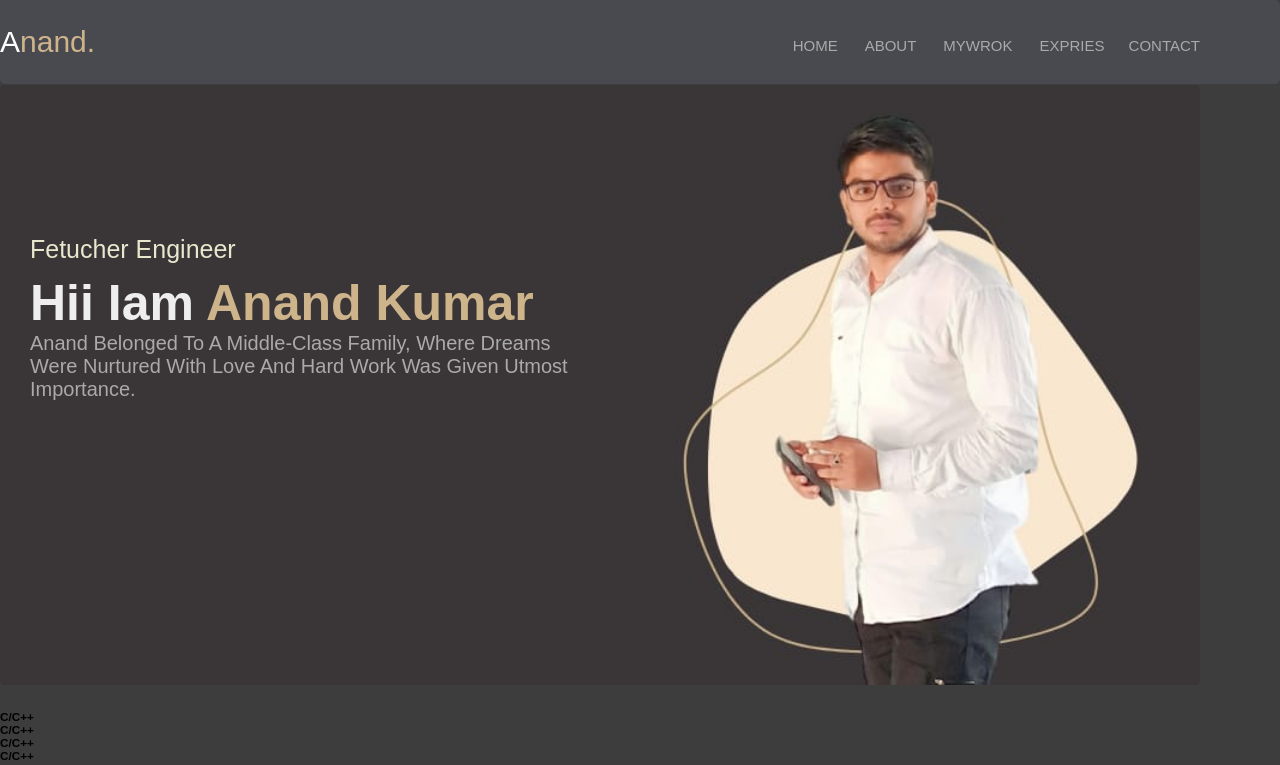
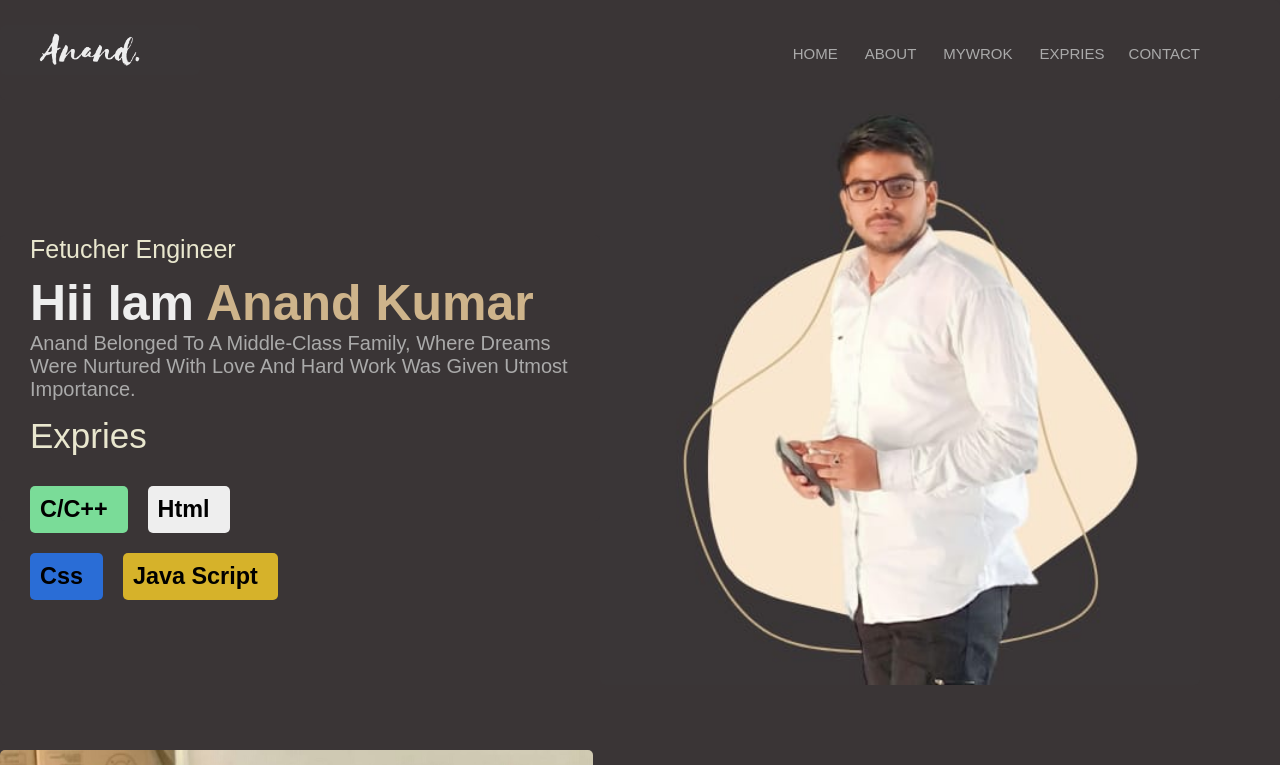
Before and after one commit to mohitsuper/Anand-kumar, a plain HTML site: page index.html in a window 1280 px wide. Shown: the top 765 px of the page. Drawn offline with nearby package versions, Linux system fonts and the light colour scheme.

Commit message:
wed side

```diff
--- a/index.html
+++ b/index.html
@@ -12,7 +12,8 @@
 <body>
   <header class="header">
     <section class="flex">
-      <a href="#home"><h1 class="logo">a<span>nand.</span></h1></a>
+     <!--- <a href="#home"><h1 class="logo">a<span>nand.</span></h1></a>-->
+     <img src="img/logo.jpg" alt="img/logo.jpg" id="logo">
       <nav class="navbar" id="sidemenu">
           <a href="#home">home</a>
           <a href="#about">about</a>
@@ -48,34 +49,37 @@
       <span>fetucher engineer</span>
       <h1>hii iam <span>anand kumar </span> </h1>
       <p>Anand belonged to a middle-class family, where dreams were nurtured with love and hard work was given utmost importance.</p>
-     </div>
 
-  </div>
-</section>
 
-<section class="explore">
-  <div class="main">
+      <h4>expries</h4>
+        <div class="main">
     <div class="row-1">
       <div class="item">
         <h3>c/c++</h3>
       </div>
             <div class="item">
-        <h3>c/c++</h3>
+        <h3>html</h3>
       </div>
 
     </div>
         <div class="row-2">
       <div class="item">
-        <h3>c/c++</h3>
+        <h3>css</h3>
       </div>
             <div class="item">
-        <h3>c/c++</h3>
+        <h3>java script</h3>
       </div>
 
     </div>
 
   </div>
+
+     </div>
+
+
+  </div>
 </section>
+
   <section class="about" id="about">
       <div class="row">
     <div class="img">
--- a/style.css
+++ b/style.css
@@ -9,7 +9,7 @@
     font-family: "poppies", sans-serif;
         text-transform: capitalize;
 
-  transition: 0s;
+  transition: 0.3s;
   border-radius: .5rem;
   text-decoration: none;
 }
@@ -46,6 +46,14 @@ html{
   border-radius: 5rem;
 }
 
+
+#logo{
+  width:20rem;
+  height: 5rem;
+  object-fit: cover;
+
+
+}
 .btu{
   display: inline-block;
   background: crimson;
@@ -63,7 +71,7 @@ html{
   background: none;
 }
 body{
-  background: var(--black);
+  background: var(--black-body);
   background-repeat: no-repeat;
   background-attachment: fixed;
   background-position:center;
@@ -86,13 +94,13 @@ section{
 
 }
 .header{
-position: flex;
 top:0;
 left:0;
 border-top-left-radius:0;
 right: 0;
+padding-right: 2rem;
 z-index: 1000;
-background-color:var(--light-bg);
+background-color:var(--black-body);
 position:fixed;
 
 }
@@ -225,6 +233,7 @@ padding: 0 0 0 0;
 
 .homes{
   margin-top: 8.5rem;
+  margin-bottom: 6.5rem;
 }
 .home{
   display: flex;
@@ -267,6 +276,14 @@ padding: 0 0 0 0;
   margin-bottom: 1rem;
 }
 
+.home .cantener h4{
+  margin-top:1.5rem;
+  font-size: 3.5rem;
+  font-weight: 200;
+  color:var(--creem);
+}
+
+
 .home .cantener h1{
     font-size: 5rem;
     font-weight: 800;
@@ -287,6 +304,46 @@ padding: 0 0 0 0;
   color: #aaa;
 }
 
+
+.home .cantener .main{
+  margin-top:3rem;
+  display: flex;
+  flex-direction: column;
+  gap:2rem;
+  font-size:2rem;
+}
+
+.home .cantener .main .row-1,.home .cantener .main .row-2{
+   gap:2rem;
+    display: flex;
+    flex-direction: row;
+
+}
+
+.item{
+  background-color: #F2CE2A;
+  padding: 1rem;
+  padding-right: 2rem;
+  font-color: var(--light-bg);
+  font-family: cursive;
+}
+
+
+.row-1 .item:nth-child(1){
+  background: #7ADC98;
+}
+
+.row-1 .item:nth-child(2) {
+  background: #eee;
+}
+
+.row-2 .item:nth-child(1) {
+  background: #2A6DD6;
+}
+
+.row-2 .item:nth-child(2) {
+  background: #D6B22A;
+}
 
 /*-----------about page css------------*/
 .about .row{
```
Also changed, not shown: img/logo.jpg (added).
